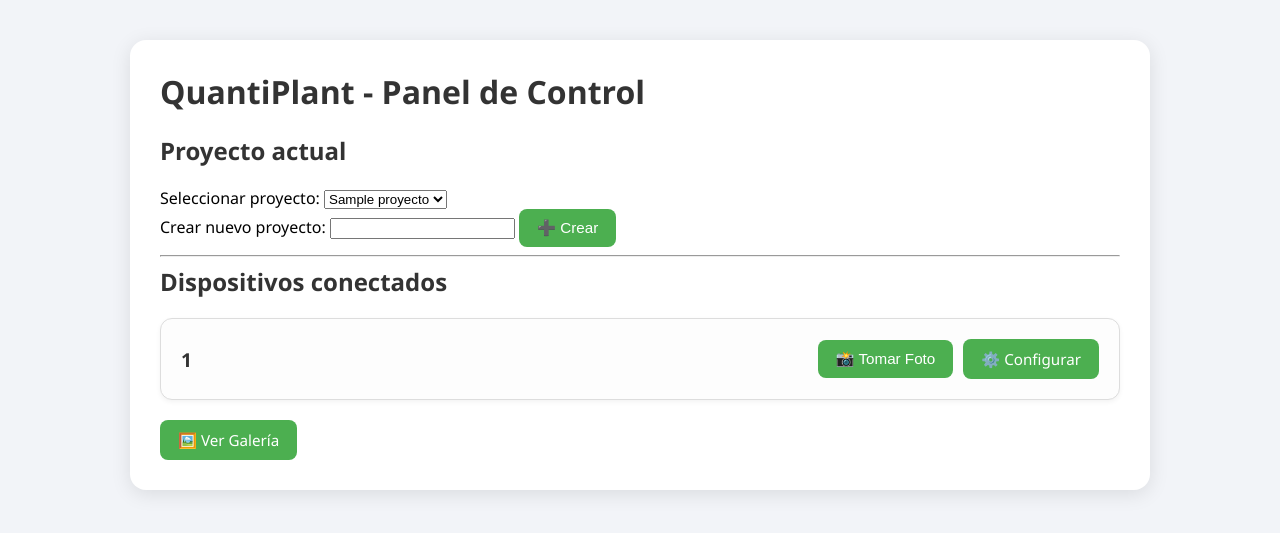
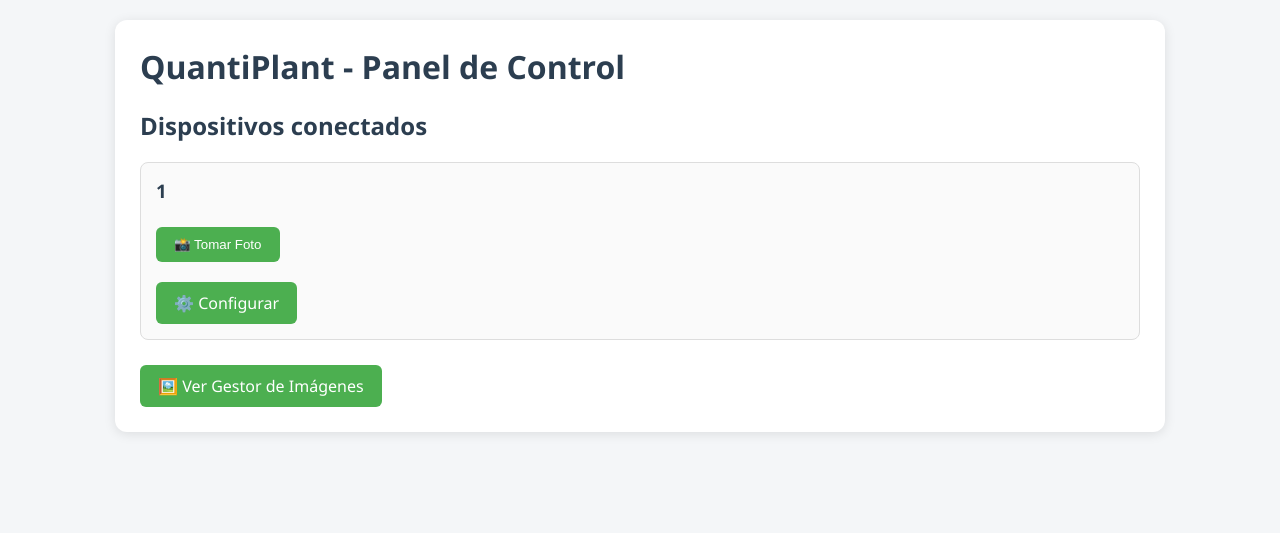
Before and after one commit to jjdoriaupv/TFG-QuantiPlant, a Flask app: template server/templates/index.html in a window 1280 px wide. Shown: the top 533 px of the page. Run offline with Flask 3, Linux system fonts and the light colour scheme; the template is opened without the code that fills it: most values are stand-ins (such as "Sample title", 1, 10 or a date in 2020).

Commit message:
cambios en la galeria

```diff
--- a/client/camera.py
+++ b/client/camera.py
@@ -5,8 +5,8 @@ import tempfile
 from config import SERVER_URL
 from config_state import get_config
 
-def take_photo(rpi_id="rpi-1", proyecto="default"):
-    print(f"[TAKE] Intentando capturar imagen para proyecto: {proyecto}")
+def take_photo(rpi_id="rpi-1"):
+    print(f"[TAKE] Intentando capturar imagen para carpeta: {rpi_id}")
 
     config = get_config()
     exposure = config.get('exposure', 1000)
@@ -27,7 +27,7 @@ def take_photo(rpi_id="rpi-1", proyecto="default"):
                 files = {'image': (filename, f, 'image/jpeg')}
                 data = {
                     'rpi_id': rpi_id,
-                    'proyecto': proyecto  # Enviar el proyecto
+                    'carpeta': rpi_id  # usar rpi_id como carpeta de destino
                 }
                 response = requests.post(f"{SERVER_URL}/upload", files=files, data=data)
 
--- a/server/app.py
+++ b/server/app.py
@@ -32,38 +32,47 @@ def crear_carpeta():
     return redirect(url_for('index'))
 
 @app.route('/galeria')
-def lista_carpetas():
-    carpetas = get_folders()
-    return render_template('galeria_carpetas.html', carpetas=carpetas)
+def galeria_root():
+    folders = get_folders()
+    return render_template('galeria.html', current_path=None, folders=folders, images=[])
 
-@app.route('/galeria/<carpeta>')
-def galeria(carpeta):
-    path = os.path.join(UPLOAD_FOLDER, carpeta)
-    if not os.path.exists(path):
+@app.route('/galeria/<path:path>')
+def galeria(path):
+    full_path = os.path.join(UPLOAD_FOLDER, path)
+    if not os.path.exists(full_path):
         return "Carpeta no encontrada", 404
-    images = sorted(os.listdir(path), reverse=True)
-    return render_template('galeria.html', images=images, carpeta=carpeta, server_url=request.host_url.rstrip('/'))
 
-@app.route('/uploads/<carpeta>/<filename>')
-def uploaded_file(carpeta, filename):
-    return send_from_directory(os.path.join(UPLOAD_FOLDER, carpeta), filename)
+    folders = get_folders()
+    images = sorted([f for f in os.listdir(full_path) if os.path.isfile(os.path.join(full_path, f))])
+    return render_template('galeria.html', current_path=path, folders=folders, images=images)
 
-@app.route('/eliminar/<carpeta>/<filename>', methods=['POST'])
-def eliminar(carpeta, filename):
+@app.route('/uploads/<path:path>/<filename>')
+def uploaded_file(path, filename):
+    return send_from_directory(os.path.join(UPLOAD_FOLDER, path), filename)
+
+@app.route('/eliminar/<path:path>/<filename>', methods=['POST'])
+def eliminar(path, filename):
     try:
-        os.remove(os.path.join(UPLOAD_FOLDER, carpeta, filename))
-        return redirect(url_for('galeria', carpeta=carpeta))
+        os.remove(os.path.join(UPLOAD_FOLDER, path, filename))
+        return redirect(url_for('galeria', path=path))
     except Exception as e:
         return f"No se pudo eliminar la imagen: {e}", 500
 
-@app.route('/mover/<carpeta>/<filename>', methods=['POST'])
-def mover(carpeta, filename):
+@app.route('/mover', methods=['POST'])
+def mover_imagen():
+    origen = request.form.get('origen')
+    archivo = request.form.get('archivo')
     destino = request.form.get('destino')
-    origen_path = os.path.join(UPLOAD_FOLDER, carpeta, filename)
-    destino_path = os.path.join(UPLOAD_FOLDER, destino, filename)
-    if os.path.exists(origen_path) and os.path.exists(os.path.join(UPLOAD_FOLDER, destino)):
+    if not all([origen, archivo, destino]):
+        return "Datos incompletos", 400
+
+    origen_path = os.path.join(UPLOAD_FOLDER, origen, archivo)
+    destino_dir = os.path.join(UPLOAD_FOLDER, destino)
+    destino_path = os.path.join(destino_dir, archivo)
+
+    if os.path.exists(origen_path) and os.path.exists(destino_dir):
         shutil.move(origen_path, destino_path)
-    return redirect(url_for('galeria', carpeta=carpeta))
+    return redirect(url_for('galeria', path=origen))
 
 @app.route('/upload', methods=['POST'])
 def upload():
@@ -94,7 +103,7 @@ def foto(device_id):
     try:
         res = requests.post(f"http://{raspberry['host']}:6000/foto", json={"carpeta": carpeta})
         if res.status_code == 200:
-            return redirect(url_for('index'))
+            return redirect(url_for('galeria', path=carpeta))
     except Exception as e:
         return f"Error al tomar foto: {e}", 500
 
--- a/server/static/style.css
+++ b/server/static/style.css
@@ -1,64 +1,105 @@
+/* style.css */
+
 body {
     font-family: 'Segoe UI', Tahoma, Geneva, Verdana, sans-serif;
-    background: #f2f4f8;
+    background: #f4f6f8;
     margin: 0;
-    padding: 0;
+    padding: 20px;
+    color: #333;
 }
 
 .container {
-    max-width: 960px;
-    margin: 40px auto;
-    background: #fff;
-    padding: 30px;
-    border-radius: 16px;
-    box-shadow: 0 4px 20px rgba(0, 0, 0, 0.1);
+    max-width: 1000px;
+    margin: auto;
+    background: white;
+    padding: 25px;
+    border-radius: 12px;
+    box-shadow: 0 2px 12px rgba(0, 0, 0, 0.1);
 }
 
 h1, h2, h3 {
-    color: #333;
     margin-top: 0;
+    color: #2c3e50;
+}
+
+form {
+    margin-bottom: 15px;
+}
+
+input[type="text"],
+input[type="number"],
+select {
+    padding: 8px;
+    width: 100%;
+    max-width: 300px;
+    margin-top: 4px;
+    border-radius: 6px;
+    border: 1px solid #ccc;
+    margin-bottom: 10px;
+    box-sizing: border-box;
+}
+
+.button {
+    background-color: #4CAF50;
+    color: white;
+    padding: 10px 18px;
+    border: none;
+    border-radius: 6px;
+    cursor: pointer;
+    text-decoration: none;
+    display: inline-block;
+    margin-top: 5px;
+    transition: background-color 0.2s ease;
+}
+
+.button:hover {
+    background-color: #45a049;
 }
 
 .device {
-    display: flex;
-    align-items: center;
-    justify-content: space-between;
     border: 1px solid #ddd;
-    padding: 20px;
+    padding: 15px;
+    border-radius: 8px;
+    background-color: #fafafa;
     margin-bottom: 20px;
-    border-radius: 12px;
-    background-color: #fdfdfd;
-    box-shadow: 0 2px 5px rgba(0, 0, 0, 0.05);
 }
 
-.device h3 {
-    margin: 0;
-    flex-grow: 1;
-    font-size: 1.2rem;
+ul {
+    padding-left: 20px;
 }
 
-.device form,
-.device a {
-    margin-left: 10px;
+ul li {
+    margin-bottom: 6px;
 }
 
-.button {
-    background: #4CAF50;
-    color: white;
-    padding: 10px 18px;
-    text-decoration: none;
-    border: none;
-    border-radius: 8px;
-    font-size: 0.95rem;
+select {
     cursor: pointer;
-    transition: background 0.2s ease;
 }
 
-.button:hover {
-    background: #45a049;
+.grid {
+    display: flex;
+    flex-wrap: wrap;
+    gap: 15px;
+    justify-content: flex-start;
 }
 
-a.button {
-    display: inline-block;
+.grid-item {
+    border: 1px solid #ccc;
+    border-radius: 10px;
+    overflow: hidden;
+    width: 200px;
+    background: white;
     text-align: center;
+    box-shadow: 0 2px 6px rgba(0,0,0,0.05);
 }
+
+.grid-item img {
+    width: 100%;
+    height: auto;
+    border-bottom: 1px solid #eee;
+}
+
+.grid-item form,
+.grid-item a {
+    margin: 10px;
+}
--- a/server/templates/config.html
+++ b/server/templates/config.html
@@ -21,7 +21,7 @@
             <br><br>
 
             <label>Exposición (ms):
-                <input type="number" name="exposure" min="1" value="{{ config.exposure }}">
+                <input type="number" name="exposure" min="1" max="60000" value="{{ config.exposure }}">
             </label>
             <br><br>
 
--- a/server/templates/galeria.html
+++ b/server/templates/galeria.html
@@ -1,4 +1,3 @@
-<!DOCTYPE html>
 <html lang="es">
 <head>
     <meta charset="UTF-8">
--- a/server/templates/galeria_carpetas.html
+++ b/server/templates/galeria_carpetas.html
@@ -1,4 +1,3 @@
-<!-- server/templates/galeria_carpetas.html -->
 <!DOCTYPE html>
 <html lang="es">
 <head>
@@ -11,7 +10,7 @@
         <h1>Carpetas disponibles</h1>
         <ul>
             {% for carpeta in carpetas %}
-                <li><a href="{{ url_for('galeria', carpeta=carpeta) }}">{{ carpeta }}</a></li>
+                <li><a href="{{ url_for('galeria', path=carpeta) }}">{{ carpeta }}</a></li>
             {% endfor %}
         </ul>
 
--- a/server/templates/index.html
+++ b/server/templates/index.html
@@ -9,37 +9,19 @@
     <div class="container">
         <h1>QuantiPlant - Panel de Control</h1>
 
-        <h2>Proyecto actual</h2>
-        <form method="GET" action="{{ url_for('index') }}">
-            <label for="proyecto">Seleccionar proyecto:</label>
-            <select name="proyecto" onchange="this.form.submit()">
-                {% for p in proyectos %}
-                    <option value="{{ p }}" {% if p == proyecto_actual %}selected{% endif %}>{{ p }}</option>
-                {% endfor %}
-            </select>
-        </form>
-
-        <form method="POST" action="{{ url_for('crear_proyecto') }}">
-            <label for="nuevo_proyecto">Crear nuevo proyecto:</label>
-            <input type="text" name="nuevo_proyecto" required>
-            <button class="button" type="submit">➕ Crear</button>
-        </form>
-
-        <hr>
-
         <h2>Dispositivos conectados</h2>
         {% for device in raspberries %}
             <div class="device">
                 <h3>{{ device.id }}</h3>
                 <form method="POST" action="{{ url_for('foto', device_id=device.id) }}">
-                    <input type="hidden" name="proyecto" value="{{ proyecto_actual }}">
+                    <input type="hidden" name="carpeta" value="{{ device.id }}">
                     <button class="button" type="submit">📸 Tomar Foto</button>
                 </form>
                 <a class="button" href="{{ url_for('config', device_id=device.id) }}">⚙️ Configurar</a>
             </div>
         {% endfor %}
 
-        <a class="button" href="{{ url_for('galeria', proyecto=proyecto_actual) }}">🖼️ Ver Galería</a>
+        <a class="button" href="{{ url_for('galeria') }}">🖼️ Ver Gestor de Imágenes</a>
     </div>
 </body>
 </html>
```
